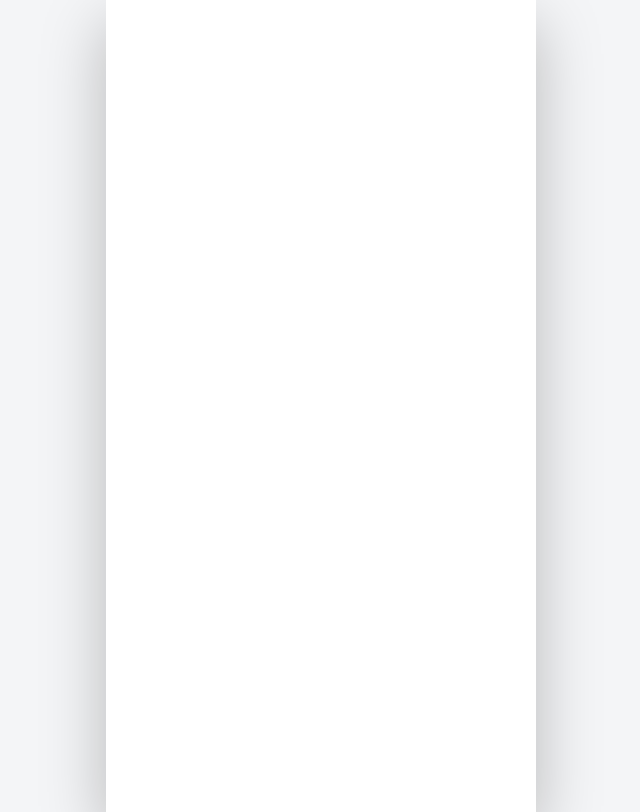
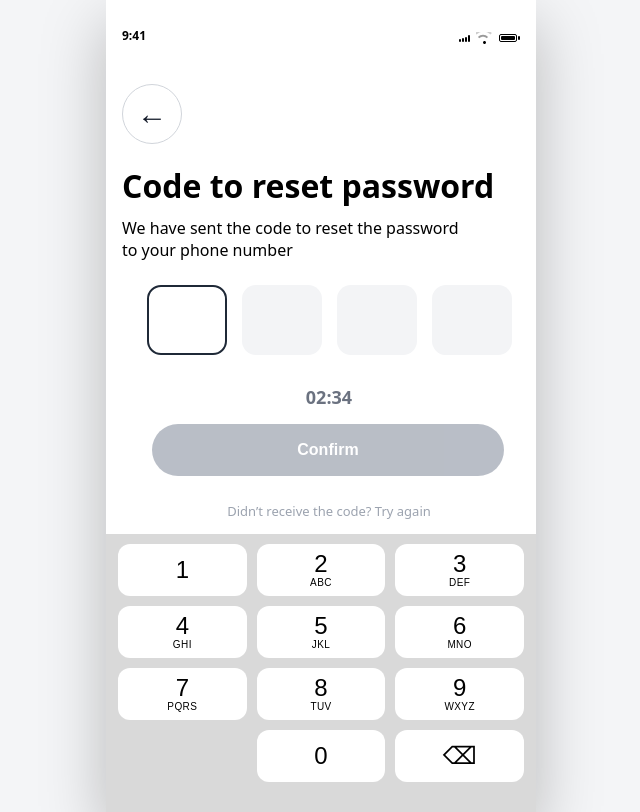
Before and after one commit to Nivedha29/morago_frontend_dec3, a React (Vite) app: page /forgot-password/verify in a window 1280 px wide. Before the commit this address had no page. Shown: the whole page, without its empty margins (319-959 px from the left). Built offline with nearby package versions, Linux system fonts and the light colour scheme.

Commit message:
Feat: Add Forgot Password verification page with success overlay

```diff
--- a/src/App.jsx
+++ b/src/App.jsx
@@ -11,6 +11,7 @@ import RegisterPage from "./pages/RegisterPage";
 import VerificationCodePage from "./pages/VerificationCodePage.jsx";
 import ProtectedRoute from "./components/ProtectedRoute.jsx";
 import ForgotPasswordPage from "./pages/ForgotPasswordPage.jsx";
+import ForgotPasswordVerifyPage from "./pages/ForgotPasswordVerifyPage.jsx";
 
 /* ------------------------- APP MAIN ------------------------- */
 const App = () => {
@@ -47,6 +48,10 @@ const App = () => {
           />
           <Route path="/verify" element={<VerificationCodePage />} />
           <Route path="/forgot-password" element={<ForgotPasswordPage />} />
+          <Route
+            path="/forgot-password/verify"
+            element={<ForgotPasswordVerifyPage />}
+          />
         </Routes>
       </div>
     </div>
--- /dev/null
+++ b/src/pages/ForgotPasswordVerifyPage.jsx
@@ -0,0 +1,252 @@
+import React, { useEffect, useRef, useState } from "react";
+import { useLocation, useNavigate } from "react-router-dom";
+import StatusBar from "../components/StatusBar.jsx";
+
+import "./VerificationCodePage.css";
+
+const ForgotPasswordVerifyPage = () => {
+  const navigate = useNavigate();
+  const location = useLocation();
+  const phone = location.state?.phone || "";
+  const role = location.state?.role || "user";
+  const [code, setCode] = useState(["", "", "", ""]);
+  const inputRefs = useRef([]);
+  const [activeField, setActiveField] = useState("code");
+  const [activeIndex, setActiveIndex] = useState(0);
+  const isCodeComplete = code.every((digit) => digit !== "");
+  const [timeLeft, setTimeLeft] = useState(159);
+  const [showSuccess, setShowSuccess] = useState(false);
+
+  const handleChange = (value, index) => {
+    if (!/^\d?$/.test(value)) return;
+
+    const newCode = [...code];
+    newCode[index] = value;
+    setCode(newCode);
+
+    // 👉 move to next input
+    if (value && index < code.length - 1) {
+      inputRefs.current[index + 1]?.focus();
+    }
+  };
+
+  const handleKeyDown = (e, index) => {
+    if (e.key !== "Backspace") return;
+
+    if (code[index]) {
+      const newCode = [...code];
+      newCode[index] = "";
+      setCode(newCode);
+      return;
+    }
+
+    if (index > 0) {
+      setTimeout(() => {
+        inputRefs.current[index - 1]?.focus();
+      }, 0);
+    }
+  };
+
+  useEffect(() => {
+    if (timeLeft <= 0) return;
+
+    const timer = setInterval(() => {
+      setTimeLeft((prev) => prev - 1);
+    }, 1000);
+
+    return () => clearInterval(timer);
+  }, [timeLeft]);
+
+  const minutes = String(Math.floor(timeLeft / 60)).padStart(2, "0");
+  const seconds = String(timeLeft % 60).padStart(2, "0");
+
+  const handleKeypadClick = (value) => {
+    const firstEmptyIndex = code.findIndex((digit) => digit === "");
+
+    if (firstEmptyIndex === -1) return;
+
+    const newCode = [...code];
+    newCode[firstEmptyIndex] = value;
+    setActiveIndex(firstEmptyIndex);
+    setCode(newCode);
+
+    if (firstEmptyIndex < code.length - 1) {
+      setTimeout(() => {
+        inputRefs.current[firstEmptyIndex + 1]?.focus();
+      }, 0);
+    } else {
+      setTimeout(() => {
+        inputRefs.current[firstEmptyIndex]?.focus();
+      }, 0);
+    }
+  };
+
+  const handleKeypadDelete = () => {
+    let lastFilledIndex = -1;
+
+    for (let i = code.length - 1; i >= 0; i--) {
+      if (code[i] !== "") {
+        lastFilledIndex = i;
+        break;
+      }
+    }
+
+    if (lastFilledIndex === -1) return;
+
+    const newCode = [...code];
+    newCode[lastFilledIndex] = "";
+    setActiveIndex(lastFilledIndex);
+    setCode(newCode);
+
+    setTimeout(() => {
+      inputRefs.current[lastFilledIndex]?.focus();
+    }, 0);
+  };
+
+  return (
+    <div className="screen">
+      <StatusBar />
+
+      <div className="page-content">
+        <button className="back-button" onClick={() => navigate(-1)}>
+          ←
+        </button>
+
+        <div className="auth-card">
+          <h1 className="auth-title">Code to reset password</h1>
+          <p className="auth-subtitle">
+            We have sent the code to reset the password <br />
+            to your phone number
+          </p>
+
+          {/* CODE INPUTS */}
+          <div className="code-container">
+            {code.map((digit, index) => (
+              <input
+                id={`code-${index}`}
+                ref={(el) => (inputRefs.current[index] = el)}
+                key={index}
+                className={`code-input ${
+                  activeIndex === index ? "code-input-active" : ""
+                }`}
+                type="text"
+                inputMode="numeric"
+                maxLength="1"
+                value={digit}
+                onFocus={() => {
+                  setActiveField("code");
+                  setActiveIndex(index);
+                }}
+                onChange={(e) => handleChange(e.target.value, index)}
+                onKeyDown={(e) => handleKeyDown(e, index)}
+              />
+            ))}
+          </div>
+
+          <p className="timer">
+            {minutes}:{seconds}
+          </p>
+
+          <button
+            className="primary-button"
+            disabled={!isCodeComplete}
+            onClick={() => setShowSuccess(true)}
+          >
+            Confirm
+          </button>
+
+          <p className="resend">Didn’t receive the code? Try again</p>
+
+          {showSuccess && (
+            <div className="success-overlay">
+              <div className="success-top-dim" />
+              <div className="success-handle" />
+
+              <div className="success-bottom-panel">
+                <div className="success-graphic">
+                  <div className="success-check">✓</div>
+
+                  <div className="success-avatar-wrap">
+                    <div className="success-avatar-circle">
+                      <span className="success-avatar-icon">👤</span>
+                    </div>
+                    <div className="success-avatar-line" />
+                  </div>
+                </div>
+
+                <h1 className="success-title">Password has been reset</h1>
+
+                <p className="success-subtitle">
+                  You can now log in with your new password
+                </p>
+
+                <button
+                  className="primary-button success-button"
+                  onClick={() =>
+                    navigate("/forgot-password/new-password", {
+                      state: {
+                        phone,
+                        role,
+                        code: code.join(""),
+                      },
+                    })
+                  }
+                >
+                  OK
+                </button>
+              </div>
+            </div>
+          )}
+
+          {activeField === "code" && !showSuccess && (
+            <div className="register-keyboard">
+              {[
+                { value: "1", sub: "" },
+                { value: "2", sub: "ABC" },
+                { value: "3", sub: "DEF" },
+                { value: "4", sub: "GHI" },
+                { value: "5", sub: "JKL" },
+                { value: "6", sub: "MNO" },
+                { value: "7", sub: "PQRS" },
+                { value: "8", sub: "TUV" },
+                { value: "9", sub: "WXYZ" },
+                { value: "", sub: "" },
+                { value: "0", sub: "" },
+                { value: "⌫", sub: "" },
+              ].map((key, idx) => (
+                <button
+                  key={idx}
+                  type="button"
+                  className={`register-key ${
+                    key.value === "" ? "register-key-empty" : ""
+                  }`}
+                  onClick={() => {
+                    if (key.value === "⌫") {
+                      handleKeypadDelete();
+                    } else if (key.value !== "") {
+                      handleKeypadClick(key.value);
+                    }
+                  }}
+                  disabled={key.value === ""}
+                >
+                  <span className="register-key-main">{key.value}</span>
+                  {key.sub && (
+                    <span className="register-key-sub">{key.sub}</span>
+                  )}
+                </button>
+              ))}
+            </div>
+          )}
+
+          <div
+            className={`home-indicator ${
+              activeField === "code" ? "home-indicator-keyboard" : ""
+            }`}
+          />
+        </div>
+      </div>
+    </div>
+  );
+};
+
+export default ForgotPasswordVerifyPage;
```
